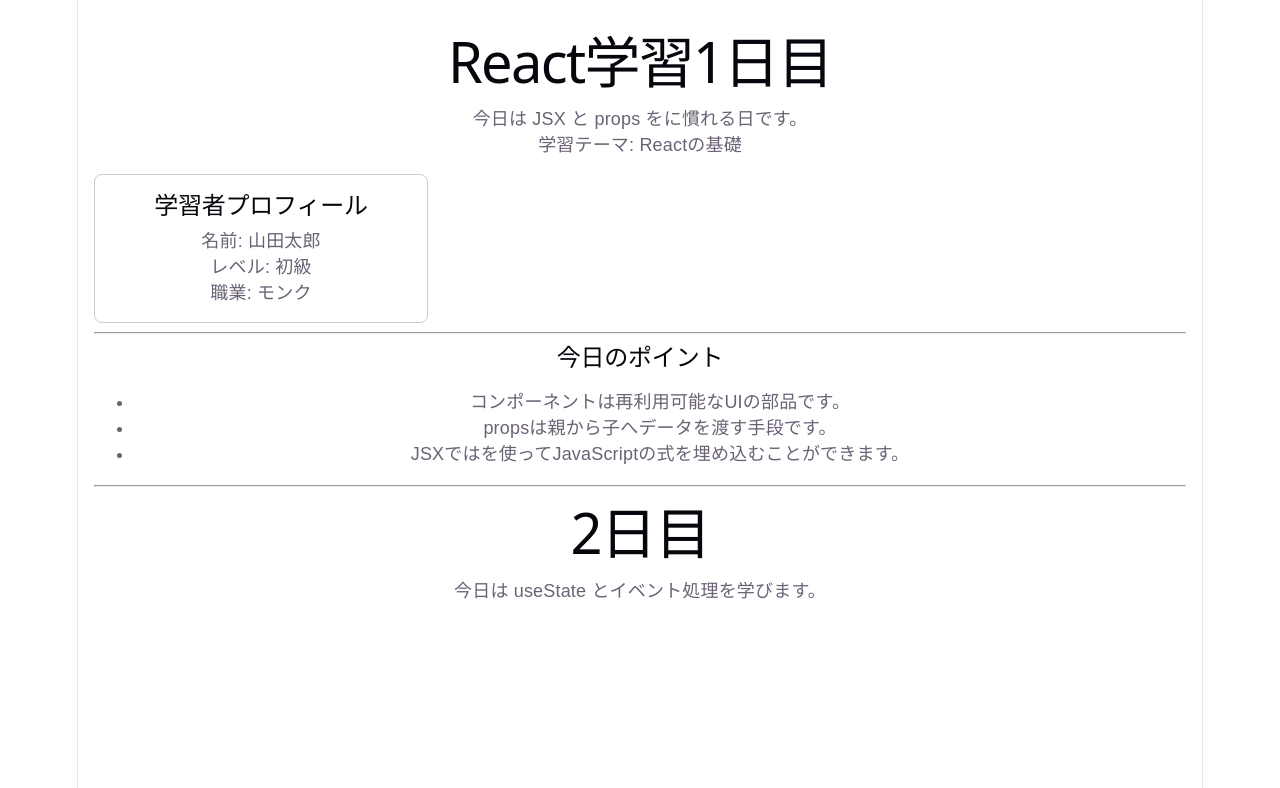
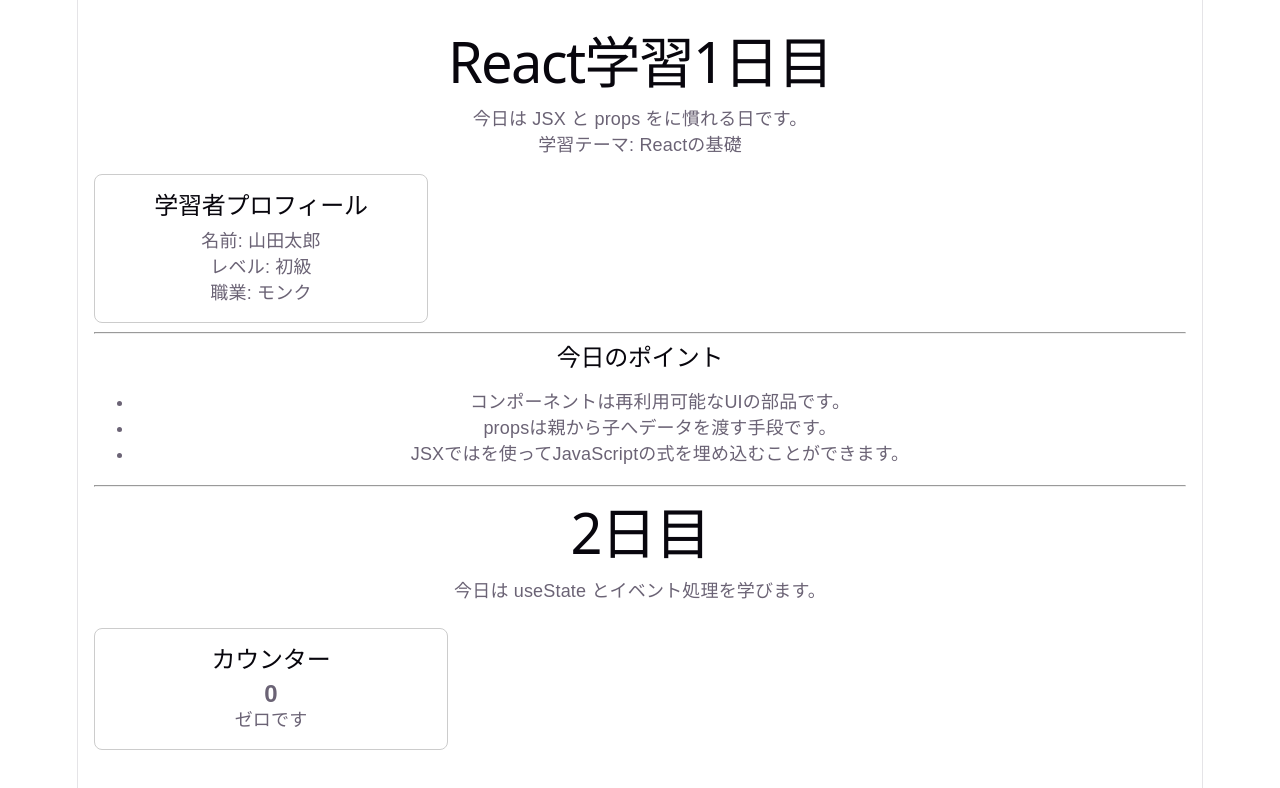
Before and after one commit to w-rnagatsuma/react-master, a React (Vite) app in the folder app/: page / in a window 1280 px wide. Shown: the top 788 px of the page. Built offline with nearby package versions, Linux system fonts and the light colour scheme.

Commit message:
Counterコンポーネントを作成

```diff
--- a/app/src/App.tsx
+++ b/app/src/App.tsx
@@ -1,6 +1,7 @@
 import Title from "./components/Title";
 import Message from "./components/Message";
 import ProfileCard from "./components/ProfileCard";
+import Counter from "./components/Counter";
 
 export default function App() {
   const userName = "山田太郎";
@@ -32,6 +33,7 @@ export default function App() {
       <Title text="2日目" />
       <Message content="今日は useState とイベント処理を学びます。" />
 
+      <Counter />
     </div>
   )
 }
--- /dev/null
+++ b/app/src/components/Counter.tsx
@@ -0,0 +1,34 @@
+import { useState } from 'react';
+
+export default function Counter() {
+    const [count, setCount] = useState(0);
+
+    // const handleIncrement = () => {
+    //     setCount(count + 1);
+    // };
+
+    // const handleDecrement = () => {
+    //     setCount(count - 1);
+    // };
+
+    // const handleReset = () => {
+    //     setCount(0);
+    // };
+
+    return (
+        <div style={{
+            marginTop: "24px",
+            padding: "16px",
+            border: "1px solid #ccc",
+            borderRadius: "8px",
+            maxWidth: "320px",
+        }}>
+            <h2>カウンター</h2>
+            <p style={{ fontSize: "24px", fontWeight: "bold" }}>{count}</p>
+
+            <p>{count > 0 && "正の数です"}</p>
+            <p>{count < 0 && "負の数です"}</p>
+            <p>{count === 0 && "ゼロです"}</p>
+        </div>
+    );
+}
```
